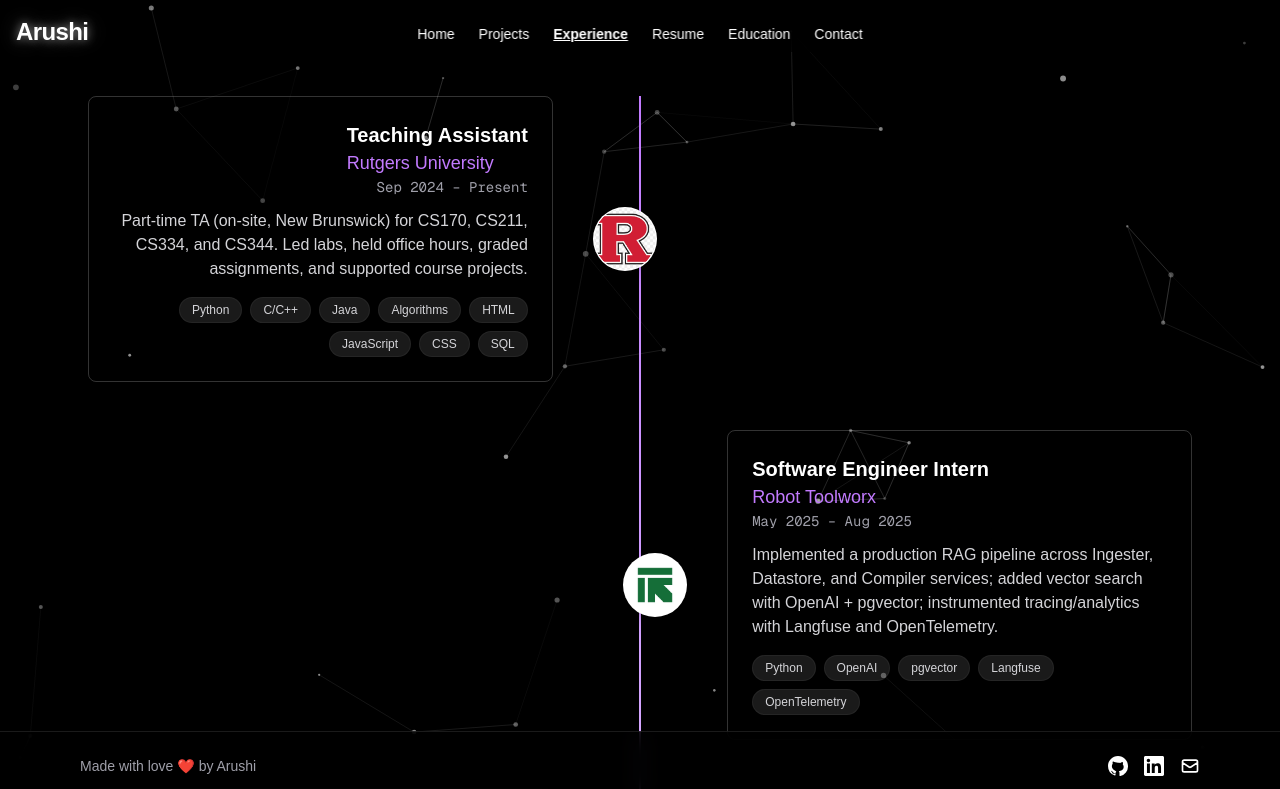
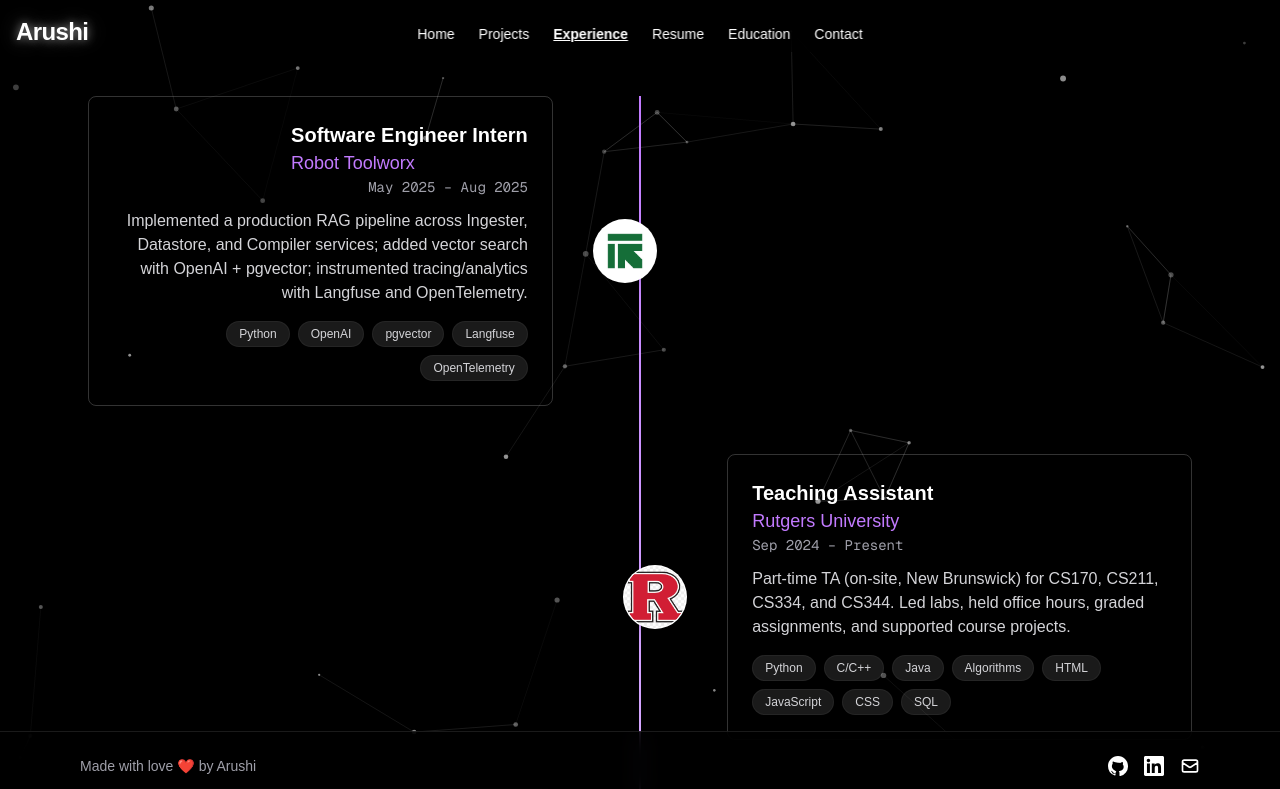
Before and after one commit to ArushiG11/Portfolio, a Next.js app: page /experience in a window 1280 px wide. Shown: the top 789 px of the page. Built offline with nearby package versions, Linux system fonts and the light colour scheme.

Commit message:
Update experience.ts

```diff
--- a/src/data/experience.ts
+++ b/src/data/experience.ts
@@ -9,6 +9,16 @@ export interface Experience {
 }
 
 export const experience: Experience[] = [
+
+  {
+    company: "Robot Toolworx",
+    role: "Software Engineer Intern",
+    period: "May 2025 – Aug 2025",
+    description:
+      "Implemented a production RAG pipeline across Ingester, Datastore, and Compiler services; added vector search with OpenAI + pgvector; instrumented tracing/analytics with Langfuse and OpenTelemetry.",
+    tech: ["Python", "OpenAI", "pgvector", "Langfuse", "OpenTelemetry"],
+    logo: "/Robotoolworx.jpg",
+  },
   {
     company: "Rutgers University",
     role: "Teaching Assistant",
@@ -17,15 +27,6 @@ export const experience: Experience[] = [
       "Part-time TA (on-site, New Brunswick) for CS170, CS211, CS334, and CS344. Led labs, held office hours, graded assignments, and supported course projects.",
     tech: ["Python", "C/C++", "Java", "Algorithms", "HTML", "JavaScript", "CSS", "SQL"],
     logo: "/Rutgers.png",
-  },
-  {
-    company: "Robot Toolworx",
-    role: "Software Engineer Intern",
-    period: "May 2025 – Aug 2025",
-    description:
-      "Implemented a production RAG pipeline across Ingester, Datastore, and Compiler services; added vector search with OpenAI + pgvector; instrumented tracing/analytics with Langfuse and OpenTelemetry.",
-    tech: ["Python", "OpenAI", "pgvector", "Langfuse", "OpenTelemetry"],
-    logo: "/Robotoolworx.jpg",
   },
   {
     company: "MAQ Software",
```
